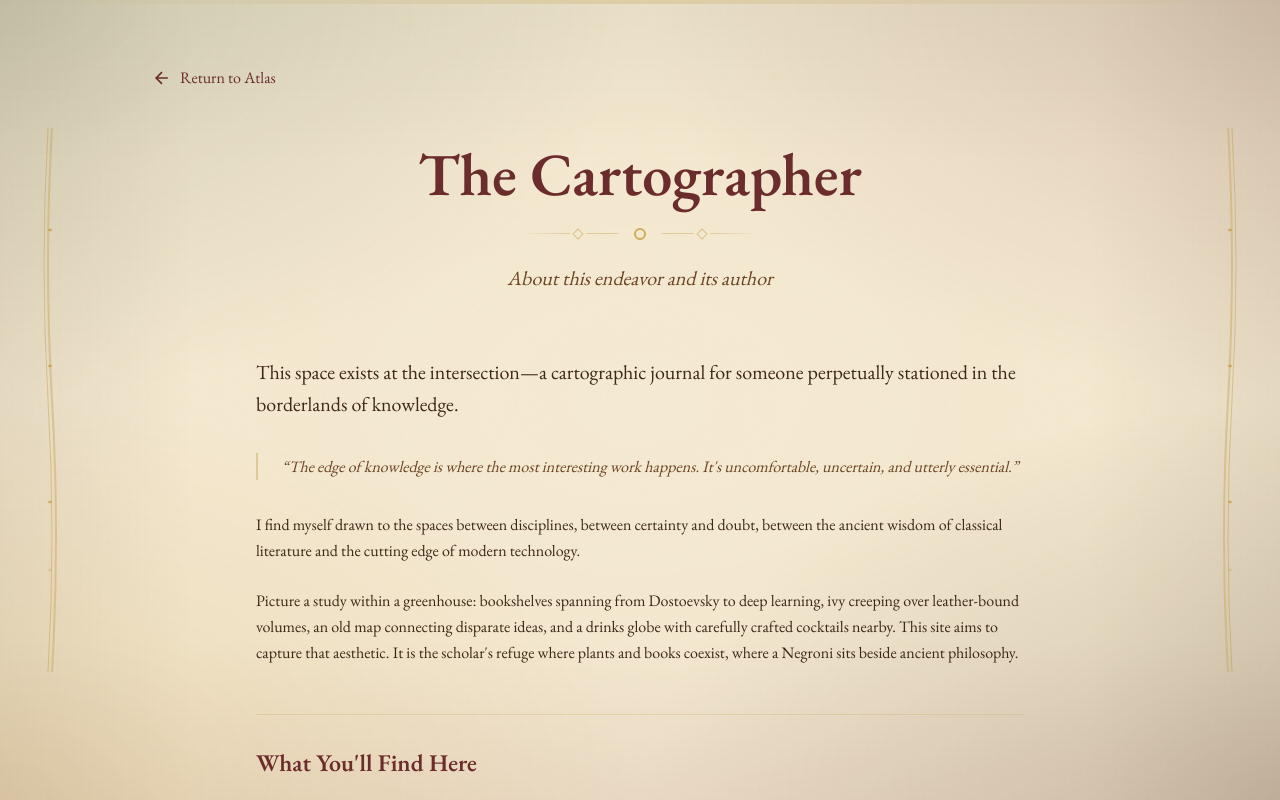
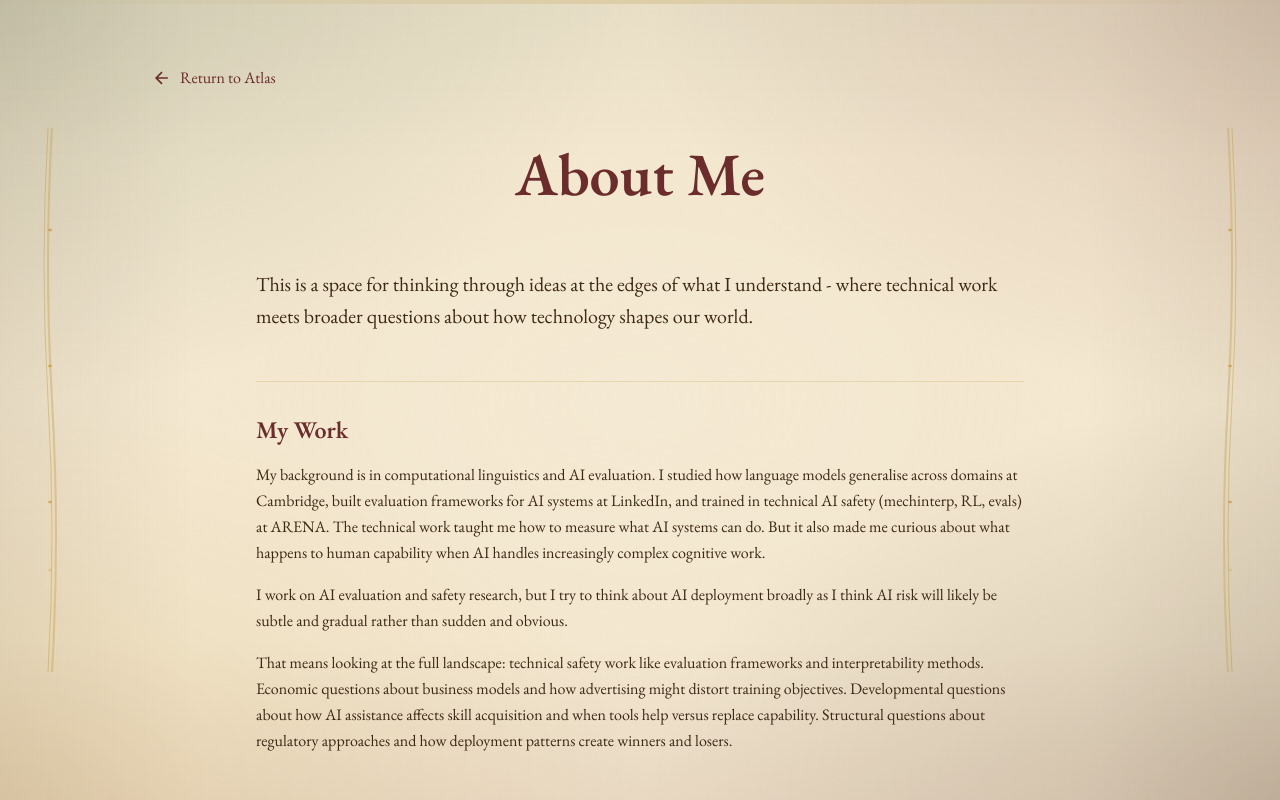
Before and after one commit to jacobdaviescam/The-Borderlands-Atlas, a Next.js app: page /about in a window 1280 px wide. Shown: the top 800 px of the page. Built offline with nearby package versions, Linux system fonts and the light colour scheme.

Commit message:
Updates to about and projects

```diff
--- a/app/about/page.tsx
+++ b/app/about/page.tsx
@@ -6,8 +6,7 @@ import { motion } from 'framer-motion';
 export default function AboutPage() {
   return (
     <PageLayout
-      title="The Cartographer"
-      subtitle="About this endeavor and its author"
+      title="About Me"
     >
       <div className="prose prose-lg max-w-3xl mx-auto">
         <motion.div
@@ -17,28 +16,32 @@ export default function AboutPage() {
           className="space-y-6 text-deep-brown"
         >
           <p className="text-xl leading-relaxed">
-            This space exists at the intersection—a cartographic journal for someone
-            perpetually stationed in the borderlands of knowledge.
+            This is a space for thinking through ideas at the edges of what I understand - where
+            technical work meets broader questions about how technology shapes our world.
           </p>
 
-          <div className="border-l-2 border-gold/50 pl-6 my-8 italic text-text-secondary">
-            <p>
-              &ldquo;The edge of knowledge is where the most interesting work happens.
-              It&apos;s uncomfortable, uncertain, and utterly essential.&rdquo;
+          <div className="pt-8 mt-12 border-t border-gold/30">
+            <h2 className="text-2xl font-semibold text-burgundy mb-4">
+              My Work
+            </h2>
+            <p className="leading-relaxed">
+              My background is in computational linguistics and AI evaluation. I studied how language
+              models generalise across domains at Cambridge, built evaluation frameworks for AI systems
+              at LinkedIn, and trained in technical AI safety (mechinterp, RL, evals) at ARENA. The
+              technical work taught me how to measure what AI systems can do. But it also made me curious
+              about what happens to human capability when AI handles increasingly complex cognitive work.
+            </p>
+            <p className="leading-relaxed mt-4">
+              I work on AI evaluation and safety research, but I try to think about AI deployment broadly as I think AI risk will likely be subtle and gradual rather than sudden and obvious.
+            </p>
+            <p className="leading-relaxed mt-4">
+              That means looking at the full landscape: technical safety work like evaluation frameworks
+              and interpretability methods. Economic questions about business models and how advertising
+              might distort training objectives. Developmental questions about how AI assistance affects
+              skill acquisition and when tools help versus replace capability. Structural questions about
+              regulatory approaches and how deployment patterns create winners and losers.
             </p>
           </div>
-
-          <p className="leading-relaxed">
-            I find myself drawn to the spaces between disciplines, between certainty and doubt,
-            between the ancient wisdom of classical literature and the cutting edge of modern technology.
-          </p>
-
-          <p className="leading-relaxed">
-            Picture a study within a greenhouse: bookshelves spanning from Dostoevsky to deep learning,
-            ivy creeping over leather-bound volumes, an old map connecting disparate ideas, and a drinks
-            globe with carefully crafted cocktails nearby. This site aims to capture that aesthetic. It is the scholar&apos;s
-            refuge where plants and books coexist, where a Negroni sits beside ancient philosophy.
-          </p>
 
           <div className="pt-8 mt-12 border-t border-gold/30">
             <h2 className="text-2xl font-semibold text-burgundy mb-4">
@@ -47,15 +50,15 @@ export default function AboutPage() {
             <ul className="space-y-3 text-lg">
               <li className="flex items-start gap-3">
                 <span className="text-brass mt-1">•</span>
-                <span><strong>Essays</strong> — Long-form explorations and fragments</span>
+                <span><strong>Essays</strong> — Writing on AI, technology, and related ideas</span>
               </li>
               <li className="flex items-start gap-3">
                 <span className="text-brass mt-1">•</span>
-                <span><strong>Mind Maps</strong> — Visual atlases of interconnected ideas</span>
+                <span><strong>Mind Maps</strong> — Visual connections between concepts</span>
               </li>
               <li className="flex items-start gap-3">
                 <span className="text-brass mt-1">•</span>
-                <span><strong>Code & Projects</strong> — Technical experiments and creations</span>
+                <span><strong>Code & Projects</strong> — Technical experiments and tools</span>
               </li>
             </ul>
           </div>
--- a/lib/projects.ts
+++ b/lib/projects.ts
@@ -16,6 +16,13 @@ export const projects: Project[] = [
     github: 'https://github.com/jacobdaviescam/The-Borderlands-Atlas',
     status: 'active',
   },
+  {
+    title: 'ARENA Capstone: Thought Anchors',
+    description: 'White-box AI safety research extending the Thought Anchors methodology from reasoning analysis to practical intervention. Demonstrates that targeted activation patching at critical reasoning layers can prevent harmful AI decisions while preserving general capabilities.',
+    tags: ['AI Safety', 'Interpretability', 'Activation Patching', 'PyTorch'],
+    github: 'https://github.com/jacobdaviescam/ARENA-Capstone',
+    status: 'completed',
+  },
   // Add more projects here...
 ];
 
```
